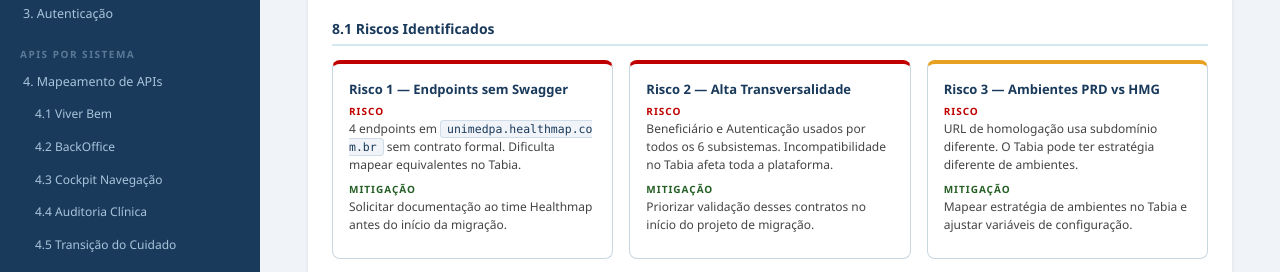
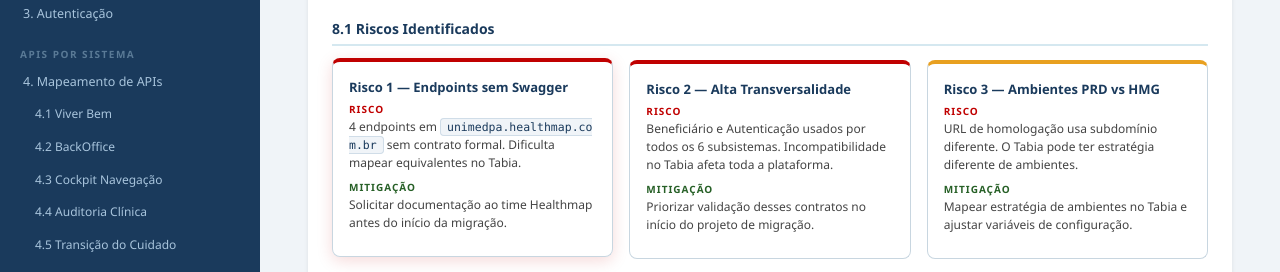
Before and after one commit to Fourge-Tech/arquitetura-healthmap, a plain HTML site: page index.html in a window 1280 px wide. In both pictures the pointer is over the element 472 px from the left and 7952 px from the top of the page. Shown: the part 7793-8065 px from the top of the page. Drawn offline with Linux system fonts and the light colour scheme.

Commit message:
style: hover nos risk cards

```diff
--- a/index.html
+++ b/index.html
@@ -245,9 +245,17 @@
       border: 1px solid var(--gray-border);
       border-radius: 8px; padding: 16px;
       border-top: 4px solid var(--blue-main);
+      transition: box-shadow .2s, transform .2s;
+      cursor: default;
+    }
+    .risk-card:hover {
+      box-shadow: 0 4px 16px rgba(0,0,0,.12);
+      transform: translateY(-2px);
     }
     .risk-card.high { border-top-color: var(--red-note); }
+    .risk-card.high:hover { box-shadow: 0 4px 16px rgba(192,0,0,.15); }
     .risk-card.medium { border-top-color: #e8a020; }
+    .risk-card.medium:hover { box-shadow: 0 4px 16px rgba(232,160,32,.15); }
     .risk-title { font-weight: 700; font-size: 13px; margin-bottom: 6px; color: var(--blue-dark); }
     .risk-label { font-size: 10px; text-transform: uppercase; letter-spacing: 1px; font-weight: 600; margin-bottom: 2px; }
     .risk-label.r { color: var(--red-note); }
```
